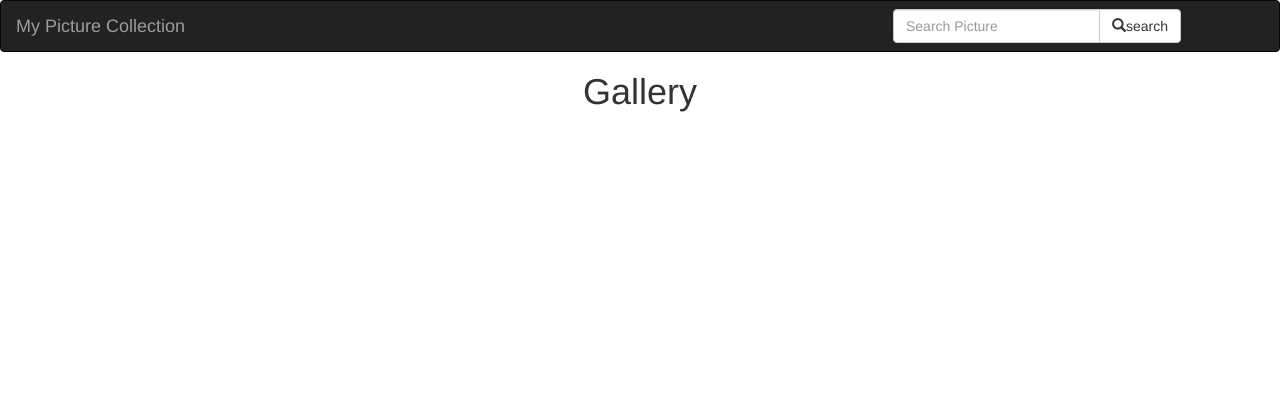
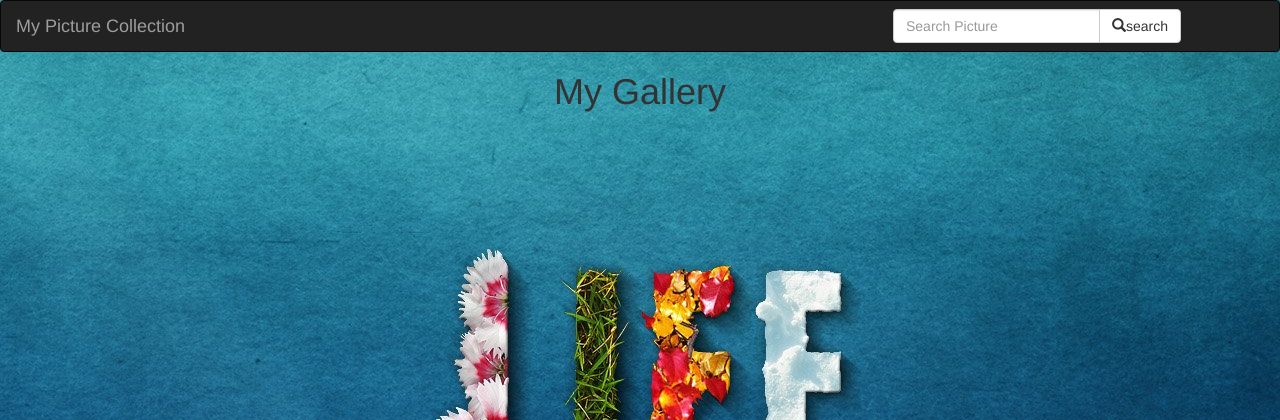
Before and after one commit to kamransumar/gallery-kam, a Django app: page / in a window 1280 px wide. Shown: the top 420 px of the page. Run offline with Django 3.2, Linux system fonts and the light colour scheme; data that the repository does not hold is empty; some libraries are stand-ins or nearby versions.

Commit message:
back ground

```diff
--- a/pictures/static/css/base.css
+++ b/pictures/static/css/base.css
@@ -0,0 +1,5 @@
+body {
+  background-image: url("../img/awesome-wallpapers-monitors-papers-ass-mushir-life.jpg");
+  background-attachment: fixed;
+  background-position: center;
+}
--- a/pictures/templates/base.html
+++ b/pictures/templates/base.html
@@ -19,9 +19,10 @@
 </head>
 
 <body>
+    <div id="hehe">
         {% include "navbar.html" %}
         {% block content %}
-    <h1 class="text-center">Gallery</h1>
+        <h1 class="text-center">My Gallery</h1>
 
         {% endblock%}
 
@@ -29,7 +30,7 @@
         <script src="https://ajax.googleapis.com/ajax/libs/jquery/3.3.1/jquery.min.js"></script>
         {% bootstrap_javascript%}
         {% endblock%}
-
+    </div>
 </body>
 
 </html>
```
Also changed, not shown: media/pictures/a14.png (added), media/pictures/blackbaccara_vii_by_wen_jr-d7xshrf.jpg (added), media/pictures/game-of-thrones-wallpaper-1920x1080-stark-images-6-hd-wallpapers.jpg (added), pictures/static/img/57569930_p0.png (added), pictures/static/img/939801398144-frontside-misty--ak-47--counter-strike-global-offensive--weapon--millitary-.jpg (added), pictures/static/img/awesome-wallpapers-monitors-papers-ass-mushir-life.jpg (added), pictures/static/img/ju.jpg (added), pictures/static/img/leaf_drugs_leaves_marijuana_weeds_1920x1080.jpg (added), pictures/static/img/space-wallpapers-2.jpg (added), pictures/static/img/the_bridge_by_luisbc-dav9oyj.jpg (added), 5 other files. Lines whose indentation alone changed are shown as unchanged.
